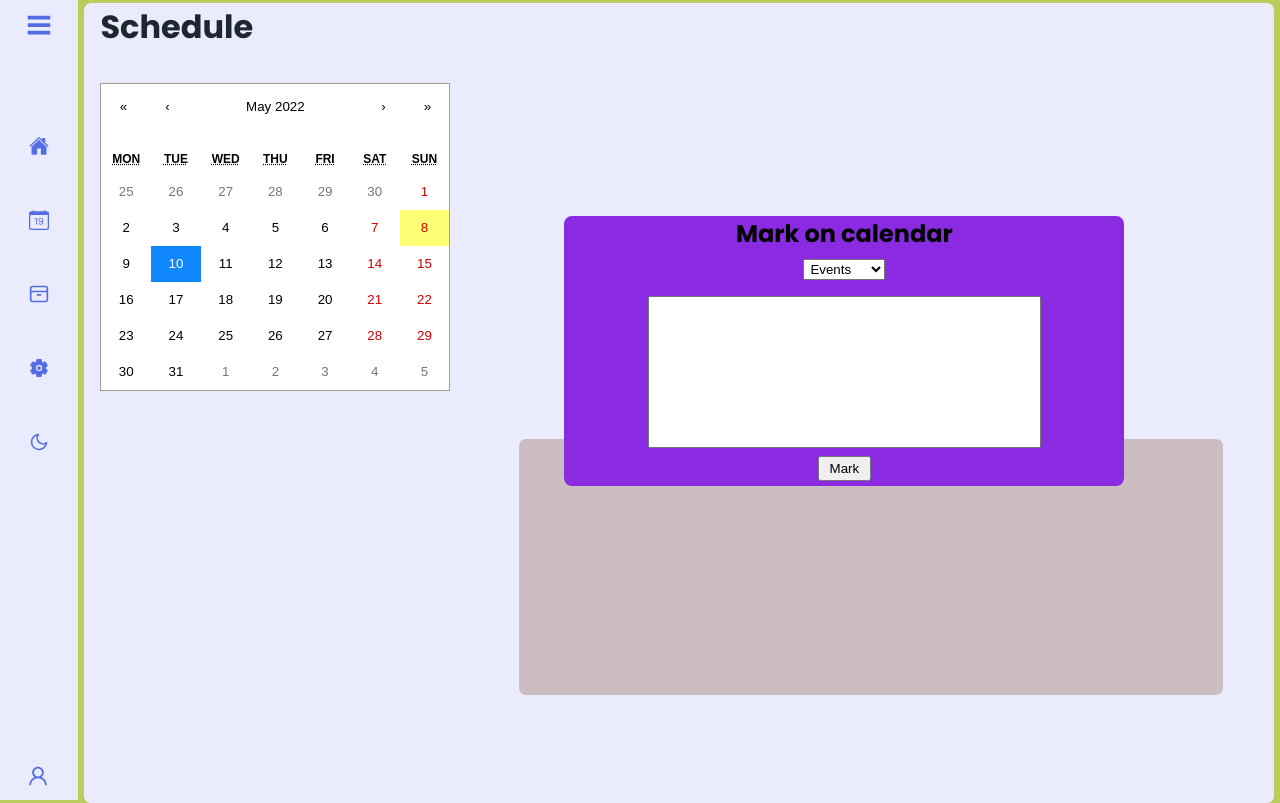
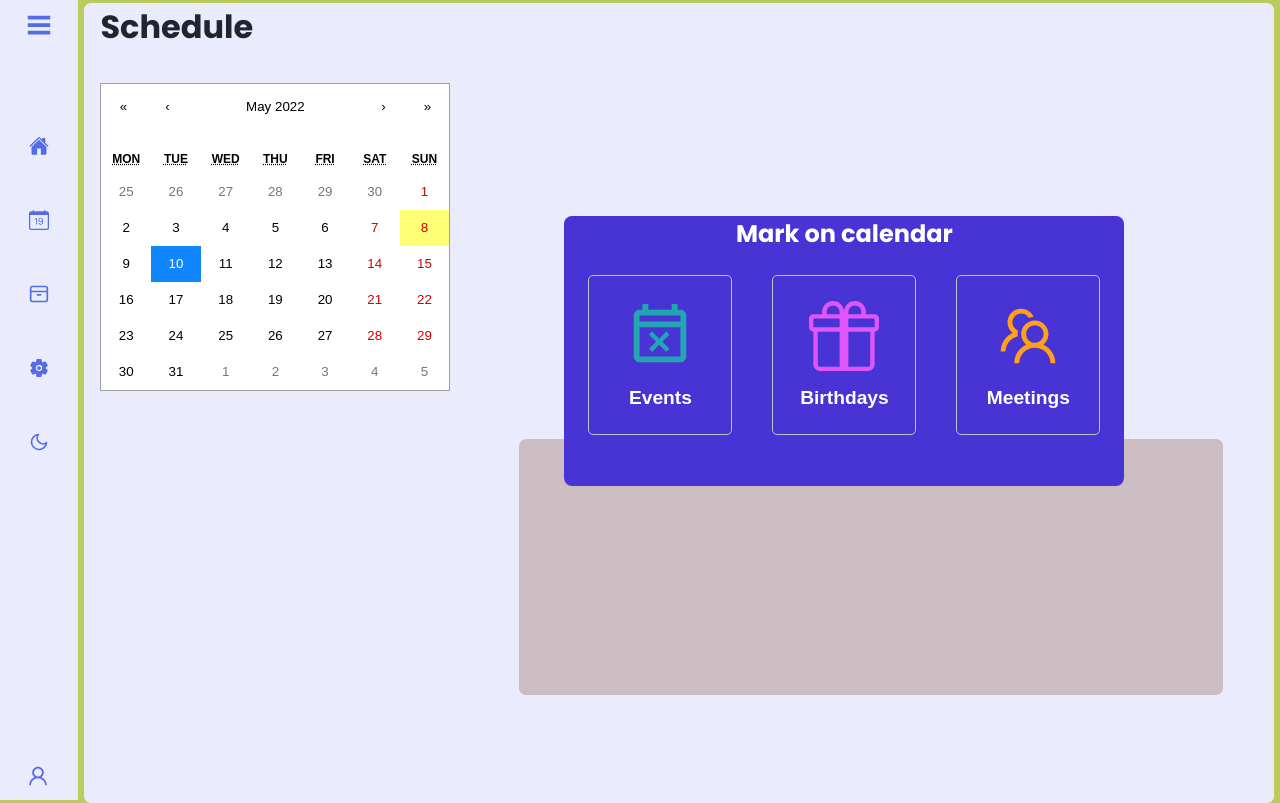
Before and after one commit to BrunoFay/Feelings-Diary, a React (Create React App) app: page /schedule in a window 1280 px wide. Both pictures are taken after a click on the button "10". Built offline with nearby package versions, Linux system fonts and the light colour scheme.

Commit message:
NEW add filters and change render method of scheduleModal AND CSS

```diff
--- a/src/components/home/DaysWeekMonthComponent.jsx
+++ b/src/components/home/DaysWeekMonthComponent.jsx
@@ -15,8 +15,9 @@ export default function DaysWeekMonthComponent() {
     const dateFormated = new Date(date)
     return dateFormated
   }
-  const convertObjectsToValidFormat = (notes) => {
-    const noteValidFormat = notes.map((note) => ({ ...note, date: convertDateToValidFormat(note.date) }))
+  const convertObjectsToValidFormat = (notesFiltred) => {
+    const noteValidFormat =
+      notesFiltred.map((note) => ({ ...note, date: convertDateToValidFormat(note.date) }))
     return noteValidFormat
   }
   const filterByWeek = () => {
@@ -24,7 +25,8 @@ export default function DaysWeekMonthComponent() {
     const lastDayOfWeek = new Date(currentDate.setDate(currentDate.getDate() - currentDate.getDay() + 6));
     const firstDayOfWeekFormated = formatDateToYYYYMMDD(firstdayOfWeek)
     const lastDayOfWeekFormated = formatDateToYYYYMMDD(lastDayOfWeek)
-    const notesWeek = noteWithDateFormated.filter((note) => (note.date >= firstDayOfWeekFormated && note.date <= lastDayOfWeekFormated))
+    const notesWeek = noteWithDateFormated
+      .filter((note) => (note.date >= firstDayOfWeekFormated && note.date <= lastDayOfWeekFormated))
     const notesWeekFormated = convertObjectsToValidFormat(notesWeek)
     setNotesFiltred(notesWeekFormated)
   }
@@ -45,7 +47,7 @@ export default function DaysWeekMonthComponent() {
     setNotesFiltred(notesDayFormated)
   }
   return (
-    <nav className={isDarkMode ? 'darkMode-navFilters':null}>
+    <nav className={isDarkMode ? 'darkMode-navFilters' : null}>
       <button
         type='button'
         onClick={() => setNotesFiltred([])}
--- a/src/components/schedule/NewMarkModal.jsx
+++ b/src/components/schedule/NewMarkModal.jsx
@@ -2,6 +2,10 @@ import React from 'react'
 import { useContext } from 'react'
 import { useHandleChange } from '../../hooks/useHandleChange'
 import { scheduleContext } from '../../context/schedule/scheduleContext'
+import { BsGift } from 'react-icons/bs';
+import { AiOutlineTeam } from 'react-icons/ai';
+import { MdOutlineEventBusy } from 'react-icons/md';
+import { useState } from 'react';
 
 const INITIAL_MARK_STATE = {
   scheduleType: 'events',
@@ -15,27 +19,47 @@ export default function NewMarkModal({ date }) {
     handleChange
   ] = useHandleChange(INITIAL_MARK_STATE)
   const { schedule, setSchedule } = useContext(scheduleContext)
-
+  const [isFormVisible, setIsFormVisible] = useState(false)
   function handleClick(e) {
     e.preventDefault()
     const dateFormated = date.toDateString()
     setSchedule([...schedule, { ...newSchedule, scheduleDate: dateFormated }])
     setNewSchedule(INITIAL_MARK_STATE)
+    setIsFormVisible(false)
+  }
+  function handleFormVisibility(scheduleType) {
+    setNewSchedule({ ...newSchedule, scheduleType })
+    setIsFormVisible(true)
+
   }
 
   return (
     <div className='modal-container'>
       <h2>Mark on calendar</h2>
+      {!isFormVisible && (
+        <div className='buttons-container'>
+          <button
+            onClick={() => handleFormVisibility('events')}
+          >
+            <MdOutlineEventBusy size={70} color={'#22a6b3'} />
+            Events
+          </button>
+          <button
+            onClick={() => handleFormVisibility('birthdays')}
+          >
+            <BsGift size={70} color={'#e056fd'} />
+            Birthdays
+          </button>
+          <button
+            onClick={() => handleFormVisibility('meetings')}
+          >
+            <AiOutlineTeam size={70} color={'#ff9f1a'} />
+            Meetings
+          </button>
+        </div>
+      )}
+      {isFormVisible && (
         <form onSubmit={handleClick} className='modal-form'>
-        <select
-          name='scheduleType'
-          value={newSchedule.scheduleType}
-          onChange={handleChange}
-        >
-          <option value="events">Events</option>
-          <option value="birthdays">Birthdays</option>
-          <option value="meetings">Meetings</option>
-        </select>
           <textarea
             name="description"
             value={newSchedule.description}
@@ -44,6 +68,7 @@ export default function NewMarkModal({ date }) {
             onChange={handleChange} />
           <button type='submit'>Mark</button>
         </form>
+      )}
     </div>
   )
 }
--- a/src/components/schedule/schedule.css
+++ b/src/components/schedule/schedule.css
@@ -27,16 +27,22 @@
   width: 35rem;
   height: 16.9rem;
   border-radius: 8px;
-  background-color: blueviolet;
+  background-color: #4834d4;
   gap: 0.5rem;
+}
+.modal-container h2 {
+  font-size: 1.5rem;
+  color: white;
+  font-weight: bold;
 }
 .modal-form{
   display: flex;
   align-items: center;
   justify-items: center;
-  gap: 1rem;
+  gap: 1.5rem;
   width: 50%;
   flex-direction: column;
+  margin-top: 1rem;
 }
 .modal-form button{
   position: relative;
@@ -66,3 +72,30 @@ padding: 1px 2px;
 .meetings-container{
   background-color: blue;
 }
+.buttons-container{
+  display: flex;
+  justify-content: space-around;
+  align-items: center;
+  gap: 2.5rem;
+  margin-top: 1rem;
+
+}
+.buttons-container button{
+  padding: 0.5rem;
+  background-color: transparent;
+  color: white;
+  height: 10rem;
+  width: 9rem;
+  border-radius: 5px;
+  border: 1px solid  #bac4c8;
+  display:flex;
+  gap: 1rem;
+  flex-direction: column;
+  font-size: 1.2rem;
+  align-items:center;
+  justify-content: center;
+  font-weight: bold;
+}
+.buttons-container button:hover{
+  border: 1px solid white;
+}
--- a/src/pages/Schedule.jsx
+++ b/src/pages/Schedule.jsx
@@ -8,13 +8,17 @@ import NewMarkModal from '../components/schedule/NewMarkModal';
 import { useContext } from 'react';
 import { scheduleContext } from '../context/schedule/scheduleContext';
 import useDragScroll from '../hooks/useDragScroll';
+import { useEffect } from 'react';
+import { useLocation } from 'react-router-dom';
 
 export default function Schedule() {
   const [date, setDate] = useState(new Date());
   const [isModalOpen, setIsModalOpen] = useState(false);
-  const { schedule } = useContext(scheduleContext)
+  const { schedule: scheduleFromContext } = useContext(scheduleContext)
+  const [schedules, setSchedules] = useState([])
   const carouselRef = useRef(null)
   const { onMouseDown } = useDragScroll(carouselRef, { direction: 'horizontal' });
+  const location = useLocation()
   function openModal() {
     setIsModalOpen(true);
   }
@@ -22,6 +26,31 @@ export default function Schedule() {
     setDate(newDate);
     openModal();
   }
+  function filterScheduleByPage() {
+    const schedulesFiltred = (page) => {
+      setSchedules(scheduleFromContext.filter(schedule => schedule.scheduleType === page))
+    }
+    switch (location.pathname) {
+      case '/schedule/events':
+        schedulesFiltred('events')
+        return;
+      case '/schedule/birthdays':
+        schedulesFiltred('birthdays')
+        return;
+      case '/schedule/meetings':
+        schedulesFiltred('meetings')
+        return;
+      default:
+        setSchedules(scheduleFromContext)
+        return;
+    }
+  }
+  useEffect(() => {
+    if (location.pathname === '/schedule') {
+      setSchedules(scheduleFromContext)
+    }
+    filterScheduleByPage()
+  }, [location.pathname, scheduleFromContext])
   return (
     <>
       <Navbar />
@@ -40,7 +69,7 @@ export default function Schedule() {
                 onKeyDown={onMouseDown}
                 tabIndex='0'
               >
-                {schedule.map(({ scheduleType, description, scheduleDate }) => (
+                {schedules.map(({ scheduleType, description, scheduleDate }) => (
                   <div className={`carousel-item ${scheduleType}-container`}>
                     <span>{scheduleType}</span>
                     <span>{description}</span>
```
Lines whose indentation alone changed are shown as unchanged.
